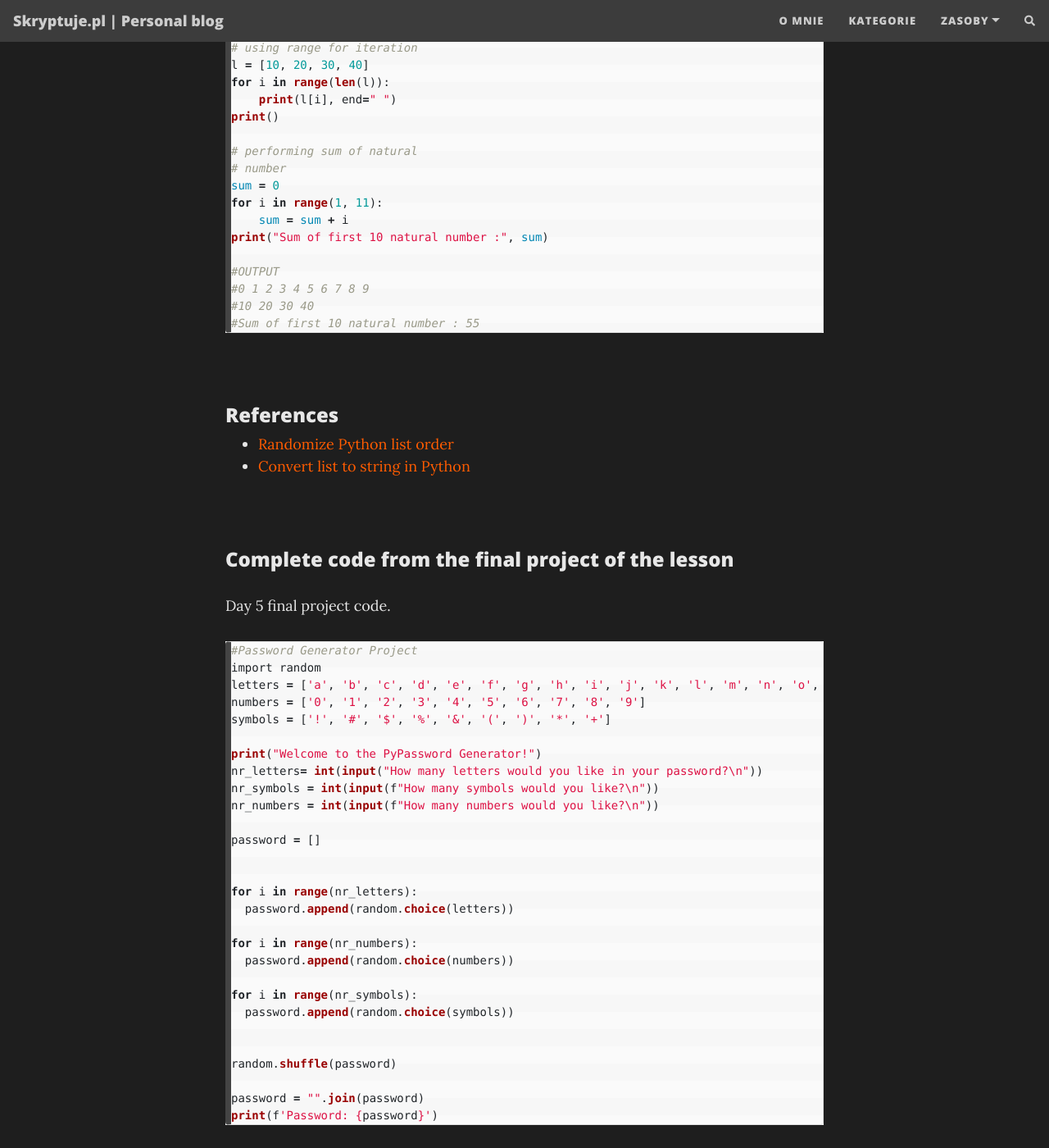
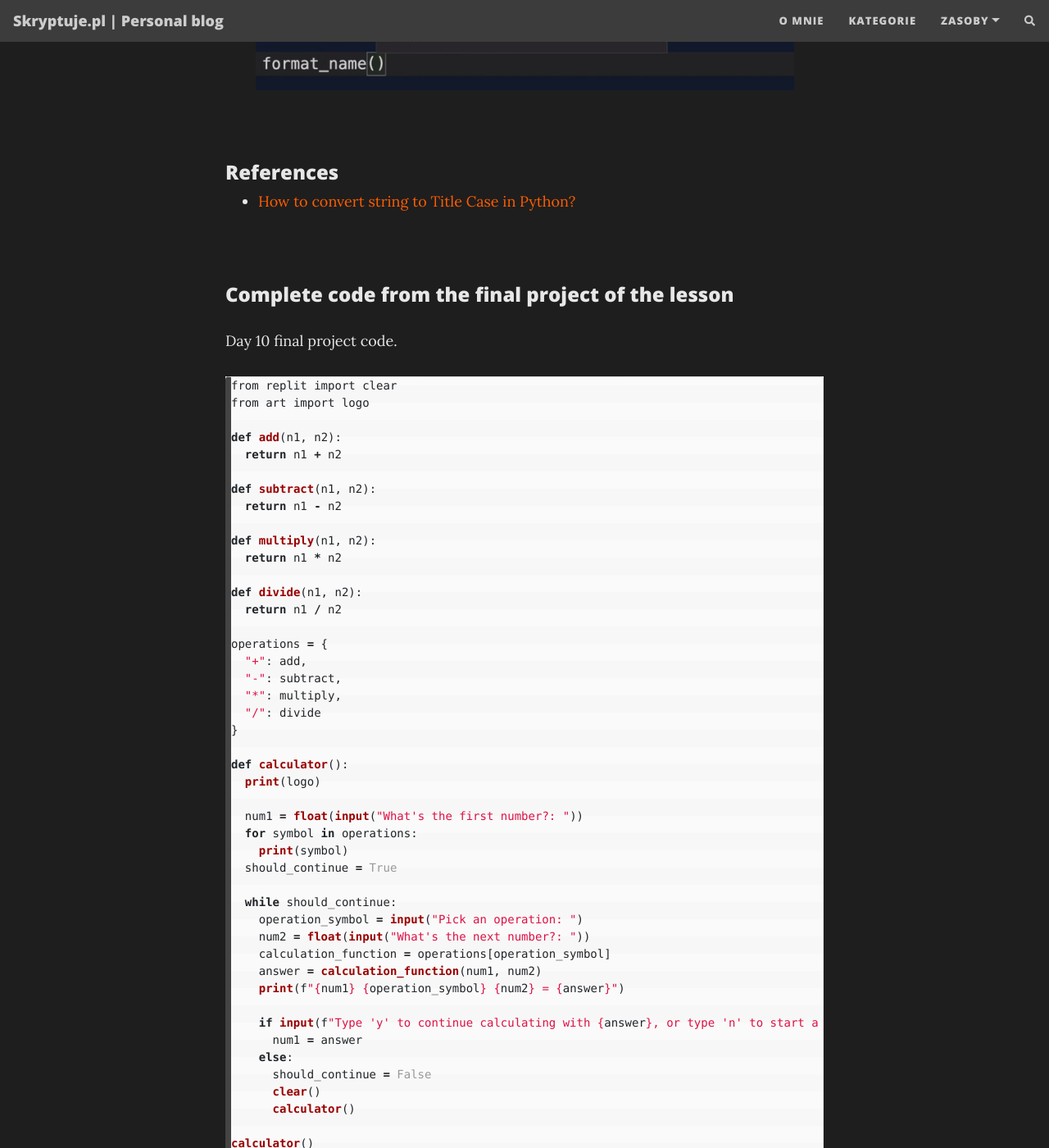
Before and after one commit to catpersec/skryptuje.pl, a Jekyll site: the page built from _posts/2022-06-18-100DoC-Day-010.md, in a window 1280 px wide and 1400 px high, scrolled down 1898 px. Shown: the whole window at 82% size. Built offline with Jekyll 4.4.1, drawn with Linux system fonts in a browser that asks for light colours; nearby versions of some CDN libraries; comment, search, counter and statistics services are not loaded; some of the changed text lies outside the part shown.

Commit message:
day 10 finished

```diff
--- a/_posts/2022-06-18-100DoC-Day-010.md
+++ b/_posts/2022-06-18-100DoC-Day-010.md
@@ -1,127 +1,123 @@
 ---
 layout: post
-title: Python 100DoC - Day 005
-subtitle: For Loops, Range and Code Blocks
+title: Python 100DoC - Day 010
+subtitle: Functions with Outputs, Docstrings
 tags: [Python]
 ---
 
 
-Reps reps reps
+
 
 
 ### Things to remember
 
-- Random method **choice()** is quite useful.
-
+-
 
 
 
 &nbsp;
-### For Loop
+### Functions with Outputs
 
-Function which prints the specified message to the screen.
-The message can be be for example string or variable.
+>
 
 <div class="image">
-    <a href="/assets/posts/2022-06-13-100DoC-005/1.jpg">
+    <a href="/assets/posts/2022-06-18-100DoC-010/1.jpg">
         <img
-            src="/assets/posts/2022-06-13-100DoC-005/1.jpg"
-            alt="Python For Loop"
+            src="/assets/posts/2022-06-18-100DoC-010/1.jpg"
+            alt="Function with Multiple Outputs"
         >
-        <a href="https://pynative.com/wp-content/uploads/2021/06/for-loop-in-python.png">Source</a>
+    </a>
+</div>
+
+
+
+&nbsp;
+#### Putting Function into the Dictionary
+
+>
+
+<div class="image">
+    <a href="/assets/posts/2022-06-18-100DoC-010/3.jpg">
+        <img
+            src="/assets/posts/2022-06-18-100DoC-010/3.jpg"
+            alt="Putting Function into the Dictionary"
+        >
+    </a>
+</div>
+
+
+
+&nbsp;
+### Docstrings
+
+- First line after declaration
+- 3 x quotetion mark
+
+<div class="image">
+    <a href="/assets/posts/2022-06-18-100DoC-010/2.jpg">
+        <img
+            src="/assets/posts/2022-06-18-100DoC-010/2.jpg"
+            alt="Docstrings"
+        >
     </a>
 </div>
 
 
 &nbsp;
-#### Range() function
+### References
+- [How to convert string to Title Case in Python?](https://stackoverflow.com/questions/8347048/how-to-convert-string-to-title-case-in-python)
 
-Returns the sequence of the given number between the given range.
-
-> range()
-
-<div class="image">
-    <a href="/assets/posts/2022-06-13-100DoC-005/2.png">
-        <img
-            src="/assets/posts/2022-06-13-100DoC-005/2.png"
-            alt="Range() function"
-        >
-        <a href="https://www.geeksforgeeks.org/python-range-function/">Source</a>
-    </a>
-</div>
-
-###### Example:
-
-{% highlight python %}
-# Python Program to
-# show range() basics
-
-# printing a number
-for i in range(10):
-    print(i, end=" ")
-print()
-
-# using range for iteration
-l = [10, 20, 30, 40]
-for i in range(len(l)):
-    print(l[i], end=" ")
-print()
-
-# performing sum of natural
-# number
-sum = 0
-for i in range(1, 11):
-    sum = sum + i
-print("Sum of first 10 natural number :", sum)
-
-#OUTPUT
-#0 1 2 3 4 5 6 7 8 9
-#10 20 30 40
-#Sum of first 10 natural number : 55
-
-{% endhighlight %}
-
-
-
-&nbsp;
-### References
-- [Randomize Python list order](https://www.w3schools.com/python/ref_random_shuffle.asp)
-- [Convert list to string in Python](https://www.simplilearn.com/tutorials/python-tutorial/list-to-string-in-python)
 
 
 &nbsp;
 ### Complete code from the final project of the lesson
 
-Day 5 final project code.
+Day 10 final project code.
 
 {% highlight python %}
-#Password Generator Project
-import random
-letters = ['a', 'b', 'c', 'd', 'e', 'f', 'g', 'h', 'i', 'j', 'k', 'l', 'm', 'n', 'o', 'p', 'q', 'r', 's', 't', 'u', 'v', 'w', 'x', 'y', 'z', 'A', 'B', 'C', 'D', 'E', 'F', 'G', 'H', 'I', 'J', 'K', 'L', 'M', 'N', 'O', 'P', 'Q', 'R', 'S', 'T', 'U', 'V', 'W', 'X', 'Y', 'Z']
-numbers = ['0', '1', '2', '3', '4', '5', '6', '7', '8', '9']
-symbols = ['!', '#', '$', '%', '&', '(', ')', '*', '+']
+from replit import clear
+from art import logo
 
-print("Welcome to the PyPassword Generator!")
-nr_letters= int(input("How many letters would you like in your password?\n"))
-nr_symbols = int(input(f"How many symbols would you like?\n"))
-nr_numbers = int(input(f"How many numbers would you like?\n"))
+def add(n1, n2):
+  return n1 + n2
 
-password = []
+def subtract(n1, n2):
+  return n1 - n2
 
+def multiply(n1, n2):
+  return n1 * n2
 
-for i in range(nr_letters):
-  password.append(random.choice(letters))
+def divide(n1, n2):
+  return n1 / n2
 
-for i in range(nr_numbers):
-  password.append(random.choice(numbers))
+operations = {
+  "+": add,
+  "-": subtract,
+  "*": multiply,
+  "/": divide
+}
 
-for i in range(nr_symbols):
-  password.append(random.choice(symbols))
+def calculator():
+  print(logo)
 
+  num1 = float(input("What's the first number?: "))
+  for symbol in operations:
+    print(symbol)
+  should_continue = True
 
-random.shuffle(password)
+  while should_continue:
+    operation_symbol = input("Pick an operation: ")
+    num2 = float(input("What's the next number?: "))
+    calculation_function = operations[operation_symbol]
+    answer = calculation_function(num1, num2)
+    print(f"{num1} {operation_symbol} {num2} = {answer}")
 
-password = "".join(password)
-print(f'Password: {password}')
+    if input(f"Type 'y' to continue calculating with {answer}, or type 'n' to start a new calculation: ") == 'y':
+      num1 = answer
+    else:
+      should_continue = False
+      clear()
+      calculator()
 
+calculator()
 {% endhighlight %}
```
Also changed, not shown: assets/posts/2022-06-18-100DoC-010/2.jpg (added), assets/posts/2022-06-18-100DoC-010/3.jpg (added).
